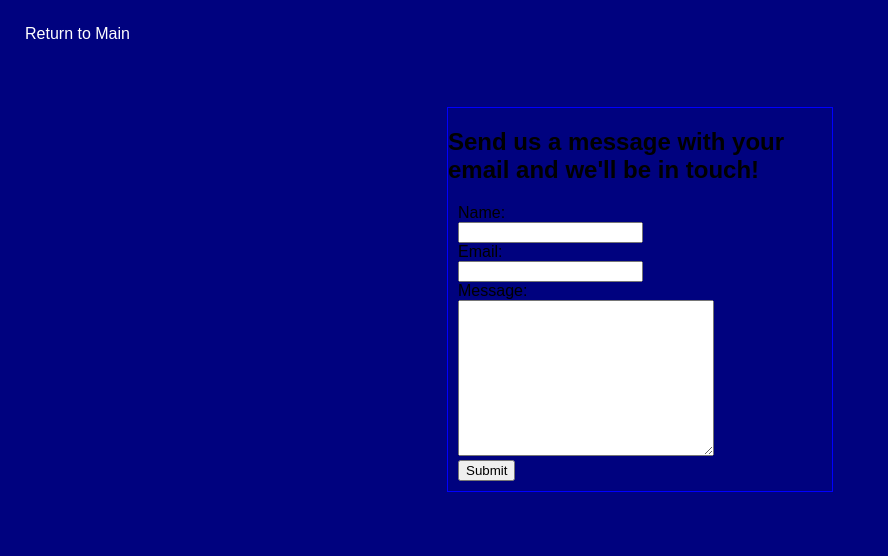
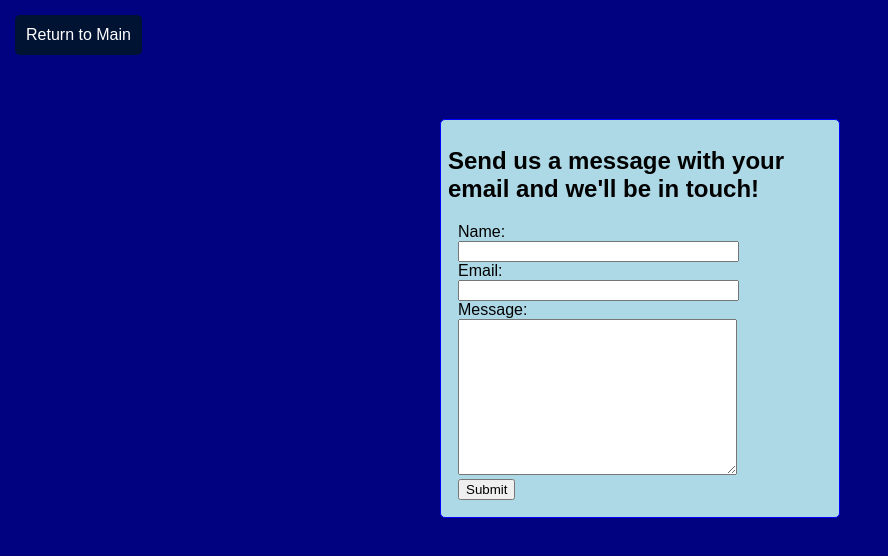
Before and after one commit to Cameron-Grams/532Packard, a React (Create React App) app: page /contact in a window 1280 px wide. Shown: the top 556 px of the page, without its empty margins (0-888 px from the left). Built offline with nearby package versions, Linux system fonts and the light colour scheme; what google-maps-react would draw is missing.

Commit message:
keep working on the styling

```diff
--- a/src/components/Button/Button.css
+++ b/src/components/Button/Button.css
@@ -2,3 +2,17 @@
     text-decoration: none;
     color: white;
   }
+
+.regularButton{
+  background-color: #001333;
+  border: 1px solid transparent;
+  border-radius: 5px;
+  font-size: 1em;
+  color: white;
+  padding: 10px;
+}
+
+.regularButton:hover{
+  background-color: #f2b315;
+  color: black;
+}
--- a/src/components/ReturnButton/ReturnButton.css
+++ b/src/components/ReturnButton/ReturnButton.css
@@ -1,5 +1,8 @@
 .css-returnButton{
-    margin: 25px;
+    position: relative;
+    margin-top: 15px;
+    margin-left: 15px;
+    border-radius: 5px;
     color: white;
     text-decoration: none;
 }
--- a/src/components/ReturnButton/ReturnButton.jsx
+++ b/src/components/ReturnButton/ReturnButton.jsx
@@ -1,12 +1,13 @@
 import React from 'react';
-import { Link } from 'react-router-dom';
 import './ReturnButton.css';
-
+import Button from '../Button/Button';
 
 const ReturnButton = () => (
-    <div className={ "css-returnButton" } >
-        <Link to={ "/" } >Return to Main</Link>
-    </div>
+    <Button className={ "regularButton " }
+        divStyling={ "css-returnButton" }
+        buttonLable={ "Return to Main" }
+        sendPath={ '/' } />
+
 )
 
 
--- a/src/containers/ApartmentFooter/ApartmentFooter.css
+++ b/src/containers/ApartmentFooter/ApartmentFooter.css
@@ -4,3 +4,9 @@
     position: relative;
     bottom: 0px;
 }
+
+.apartmentFooter > h3{
+    margin: 0px;
+    padding: 10px;
+    text-align: center;
+}
--- a/src/containers/ApartmentFooter/ApartmentFooter.jsx
+++ b/src/containers/ApartmentFooter/ApartmentFooter.jsx
@@ -4,6 +4,8 @@ import Apartment from '../Apartments/Apartment';
 
 
 const ApartmentFooter = ( props ) => (
+    <div>
+    <div className={ "apartmentFooter" } ><h3>Appartments Available:</h3></div>
     <div className={ "apartmentFooter" } >
         < Apartment aptNumber={ "One" }
             apartmentNumber={ 0 }
@@ -25,6 +27,7 @@ const ApartmentFooter = ( props ) => (
             apartmentNumber={ 4 }
         />
     </div>
+    </div>
 );
 
 export default ApartmentFooter;
--- a/src/containers/ContactForm/ContactForm.css
+++ b/src/containers/ContactForm/ContactForm.css
@@ -1,7 +1,10 @@
 .css-contactFormDiv{
+    background-color: lightblue;
     width: 30%;
     border: 1px solid blue;
+    border-radius: 5px;
     margin: 5% auto;
+    padding: 7px;
     text-align: left;
 }
 
@@ -9,7 +12,19 @@
     margin: 10px;
 }
 
+.css-input{
+    width: 75%;
+}
+
 .css-messageInput{
-    width: 250px;
     height: 150px;
 }
+
+.confirmationDiv{
+    color: white;
+    text-align: center;
+}
+
+.css-inputButton:hover{
+    background-color: orange;
+}
--- a/src/containers/ContactForm/ContactForm.jsx
+++ b/src/containers/ContactForm/ContactForm.jsx
@@ -51,7 +51,7 @@ class ContactForm extends React.Component{
 
       render() {
         const messageForDisplay = this.state.messageSent ?
-        (    <div>
+        (    <div className={ "confirmationDiv" } >
               <h1>Thanks for your interest!</h1>
               <h3>We'll email you as soon as possible</h3>
             </div>
@@ -63,20 +63,20 @@ class ContactForm extends React.Component{
                 <form className={ "css-actualForm" } onSubmit={ this.handleSubmit }>
                         <label>
                           <div>Name:</div>
-                          <input className={ "css-emailInput" } type="text" name={ "name" } value={ this.state.value } onChange={ this.handleChange } />
+                          <input className={ "css-input" } type="text" name={ "name" } value={ this.state.value } onChange={ this.handleChange } />
                         </label>
                         <br />
                         <label>
                           <div>Email:</div>
-                          <input className={ "css-emailInput" } type="email" required name={ "email" } value={ this.state.value } onChange={ this.handleChange } />
+                          <input className={ "css-input" } type="email" required name={ "email" } value={ this.state.value } onChange={ this.handleChange } />
                         </label>
                         <br/>
                         <label>
                           <div>Message:</div>
-                          <textarea className={ "css-messageInput" } type="text" name={ "message" } value={ this.state.value } onChange={ this.handleChange } />
+                          <textarea className={ "css-input css-messageInput" } type="text" name={ "message" } value={ this.state.value } onChange={ this.handleChange } />
                         </label>
                         <br/>
-                    <input type="submit" value="Submit" />
+                    <input className={ "css-inputButton" } type="submit" value="Submit" />
                 </form>
             </div>
         );
--- a/src/containers/LocationMap/LocationMap.jsx
+++ b/src/containers/LocationMap/LocationMap.jsx
@@ -8,7 +8,6 @@ import { apiKey as __GAPI_KEY__ } from '../../helpers/config';
 
 export class Container extends React.Component{
     render(){
-        console.log( '[ map container ] in map container render ' );
 
         const style = {
             width: '100vw',
--- a/src/containers/TourApartment/TourApartment.css
+++ b/src/containers/TourApartment/TourApartment.css
@@ -1,6 +1,8 @@
 .apartmentSummary{
-    width: 25%;
+    background-color: lightblue;
+    width: 45%;
     border: 1px solid blue;
+    border-radius: 5px;
     margin: auto;
     text-align: center;
 }
```
